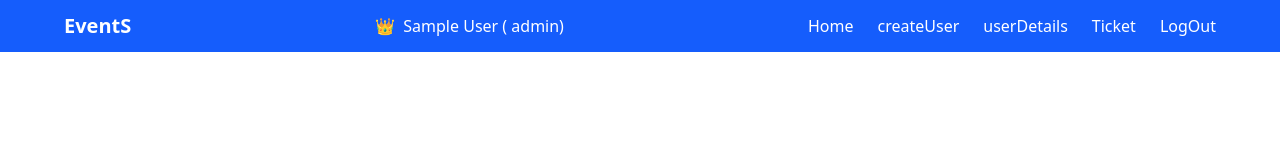
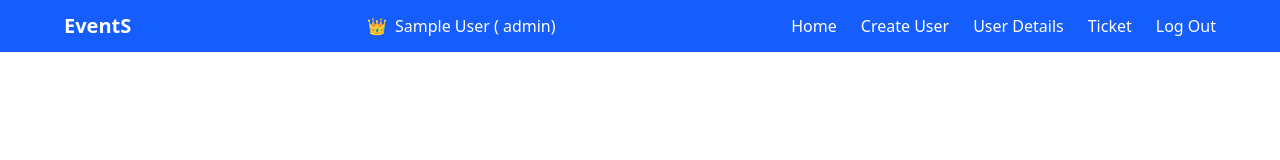
Before and after one commit to kannan1107/user-event, a React (Vite) app: page /payment in a window 1280 px wide. Shown: the top 160 px of the page. Built offline with nearby package versions, Linux system fonts and the light colour scheme; no server answers; sample sign-in values are in the browser's storage.

Commit message:
Update Navbar.jsx

```diff
--- a/src/components/Navbar.jsx
+++ b/src/components/Navbar.jsx
@@ -27,12 +27,12 @@ console.log(user);
             {user? (<>
 
             <Link to="/home" className="hover:text-blue-200">Home</Link>
-            <Link to="/createUser" className="hover:text-blue-200">createUser</Link>
-            <Link to="/userDetails" className="hover:text-blue-200">userDetails</Link>
+            <Link to="/createUser" className="hover:text-blue-200">Create User</Link>
+            <Link to="/userDetails" className="hover:text-blue-200">User Details</Link>
             <Link to="/ticket" className="hover:text-blue-200">Ticket</Link>
 
 
-            <button onClick={()=>dispatch(logout())}>LogOut</button></>
+            <button onClick={()=>dispatch(logout())}>Log Out</button></>
             ): (
               <>
               <Link to="/login" className="hover:text-blue-200">Login</Link>
```
